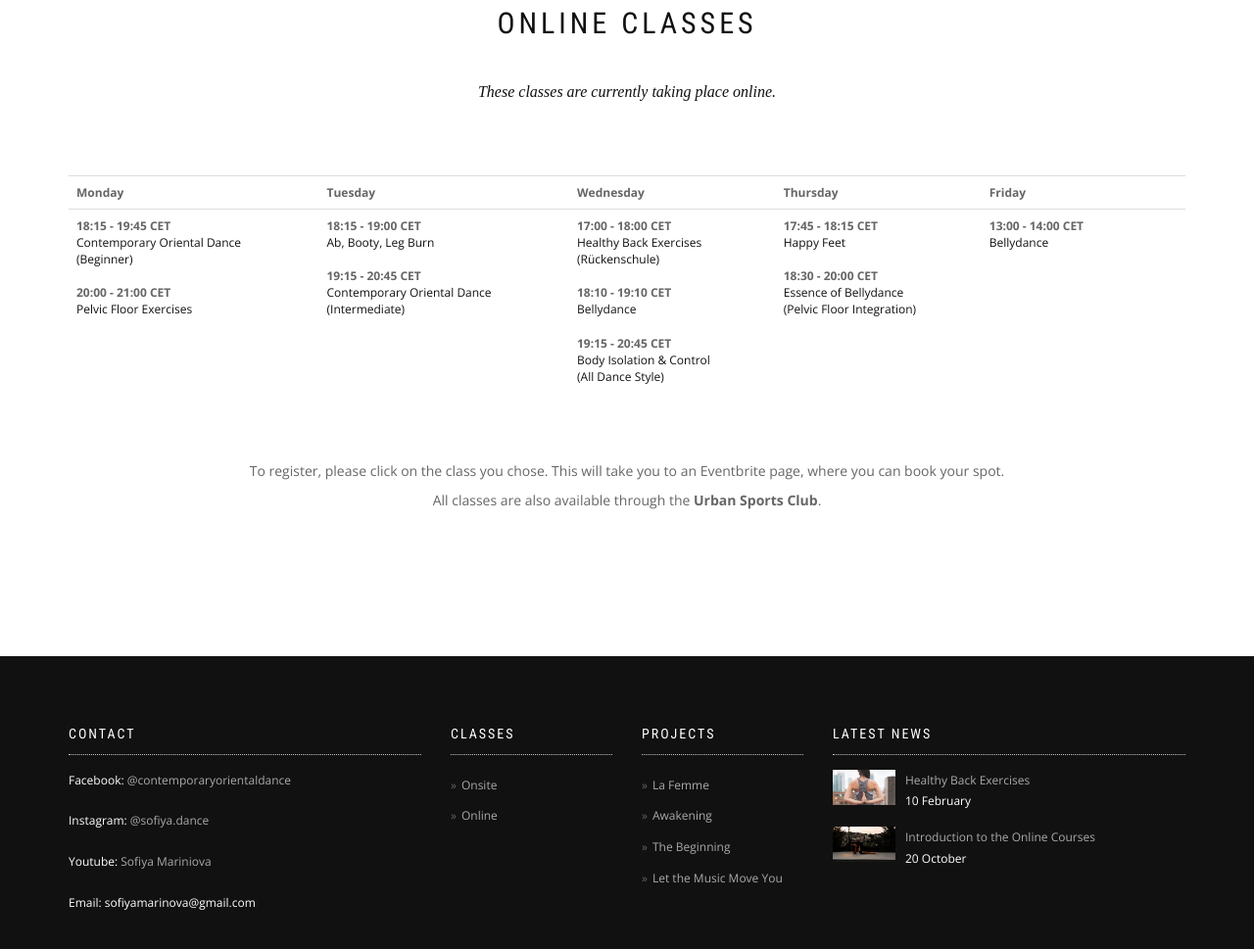
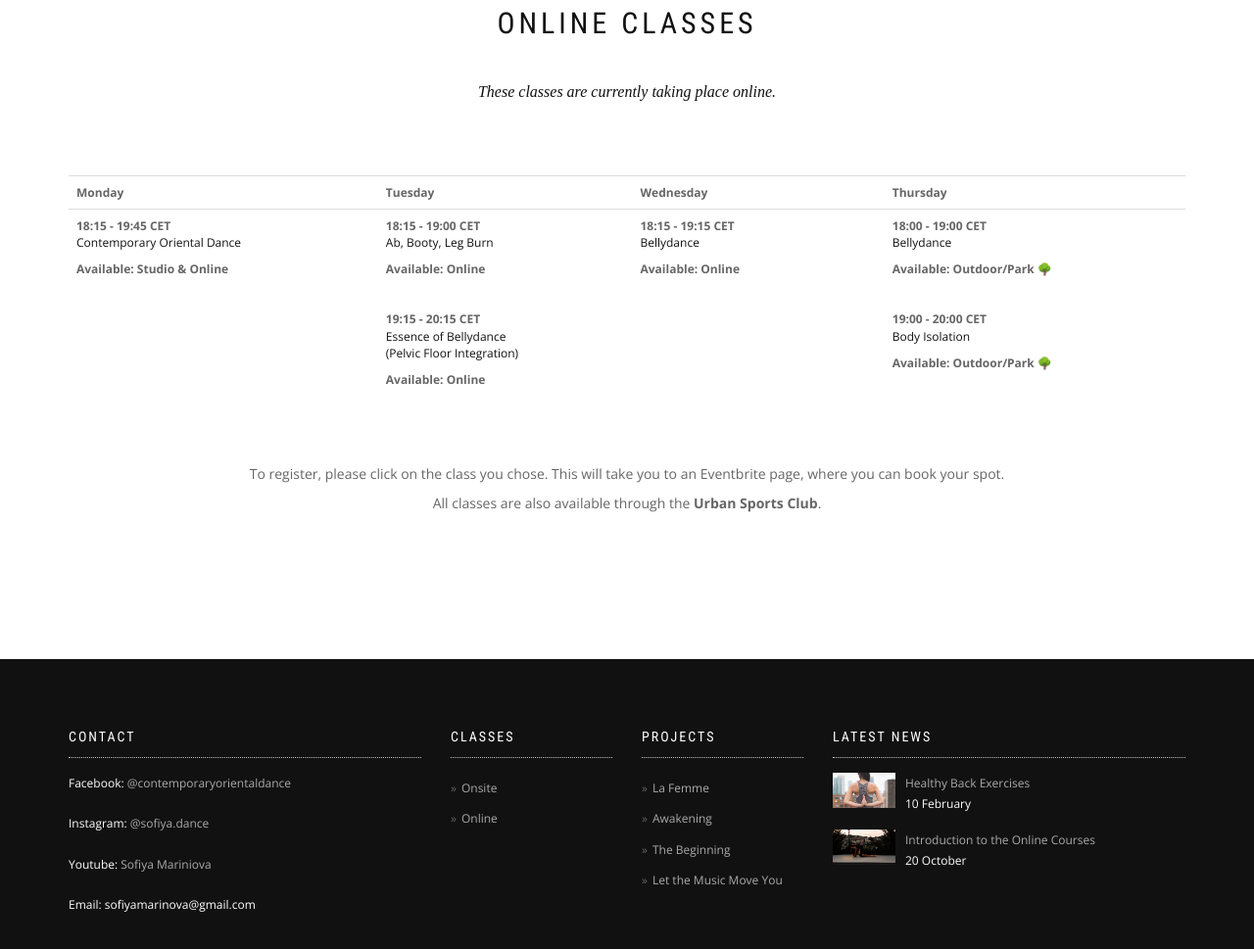
Before and after one commit to teodorrupi/sofiya.dance, a plain HTML site: page about.html in a window 1280 px wide. Shown: the part 3280-4249 px from the top of the page at 98% size. Drawn offline with nearby package versions, Linux system fonts and the light colour scheme; a web font is replaced by a local one.

Commit message:
updating classes

```diff
--- a/about.html
+++ b/about.html
@@ -306,7 +306,7 @@
                     <th style="min-width: 150px">Tuesday</th>
                     <th style="min-width: 150px">Wednesday</th>
                     <th style="min-width: 150px">Thursday</th>
-                    <th style="min-width: 150px">Friday</th>
+                    <!--                    <th style="min-width: 150px">Friday</th>-->
                     <!--                  <th style="min-width: 150px">Saturday</th>-->
                   </tr>
                   <tr>
@@ -314,18 +314,11 @@
                     <td>
                       <b>18:15 - 19:45 CET</b>
                       <br/>
-                      <a href="https://www.eventbrite.de/e/online-contemporary-oriental-dance-class-tickets-99903251314" target="_blank">
+                      <a href="https://www.eventbrite.de/e/contemporary-oriental-dance-online-tickets-108159544108" target="_blank">
                         Contemporary Oriental Dance
-                        <br>
-                        (Beginner)
                       </a>
                       <br/>
-                      <br/>
-                      <b>20:00 - 21:00 CET</b>
-                      <br/>
-                      <a href="https://www.eventbrite.de/e/online-pelvic-floor-exercises-beckenbodentraining-tickets-99887889366" target="_blank">
-                        Pelvic Floor Exercises
-                      </a>
+                      <b class="mt-10 btn-block">Available: Studio & Online</b>
                     </td>
                     <!-- Tuesday -->
                     <td>
@@ -335,66 +328,97 @@
                         Ab, Booty, Leg Burn
                       </a>
                       <br/>
-                      <br/>
-                      <b>19:15 - 20:45 CET</b>
-                      <br/>
-                      <a href="https://www.eventbrite.de/e/online-contemporary-oriental-dance-intermediate-tickets-101485552018" target="_blank">
-                        Contemporary Oriental Dance
-                        <br>
-                        (Intermediate)
-                      </a>
-                    </td>
-                    <!-- Wednesday -->
-                    <td>
-                      <b>17:00 - 18:00 CET</b>
-                      <br/>
-                      <a href="https://www.eventbrite.de/e/online-healthy-back-exercises-ruckenschule-tickets-99891000672" target="_blank">
-                        Healthy Back Exercises
-                        <br/>
-                        (Rückenschule)
-                      </a>
+                      <b class="mt-10 btn-block">Available: Online</b>
                       <br/>
                       <br/>
-                      <b>18:10 - 19:10 CET</b>
-                      <br/>
-                      <a href="https://www.eventbrite.de/e/online-bellydance-class-berlin-tickets-99885448064" target="_blank">
-                        Bellydance
-                      </a>
-                      <br/>
-                      <br/>
-                      <b>19:15 - 20:45 CET</b>
-                      <br/>
-                      <a href="https://www.eventbrite.de/e/online-body-isolation-and-control-all-dance-styles-tickets-99903762844" target="_blank">
-                        Body Isolation & Control
-                        <br/>
-                        (All Dance Style)
-                      </a>
-                    </td>
-                    <!-- Thursday -->
-                    <td>
-                      <b>17:45 - 18:15 CET</b>
-                      <br/>
-                      <a href="https://www.eventbrite.de/e/happy-feet-online-class-tickets-102077600852" target="_blank">
-                        Happy Feet
-                      </a>
-                      <br/>
-                      <br/>
-                      <b>18:30 - 20:00 CET</b>
+                      <b>19:15 - 20:15 CET</b>
                       <br/>
                       <a href="https://www.eventbrite.de/e/online-essence-of-bellydance-pelvic-floor-integration-technique-tickets-99904230242" target="_blank">
                         Essence of Bellydance
                         <br/>
                         (Pelvic Floor Integration)
                       </a>
+                      <br/>
+                      <b class="mt-10 btn-block">Available: Online</b>
                     </td>
-                    <!-- Friday -->
+                    <!-- Wednesday -->
                     <td>
-                      <b>13:00 - 14:00 CET</b>
+                      <!--                      <b>17:00 - 18:00 CET</b>-->
+                      <!--                      <br/>-->
+                      <!--                      <a href="https://www.eventbrite.de/e/online-healthy-back-exercises-ruckenschule-tickets-99891000672" target="_blank">-->
+                      <!--                        Healthy Back Exercises-->
+                      <!--                        <br/>-->
+                      <!--                        (Rückenschule)-->
+                      <!--                      </a>-->
+                      <!--                      <br/>-->
+                      <!--                      <br/>-->
+                      <b>18:15 - 19:15 CET</b>
                       <br/>
                       <a href="https://www.eventbrite.de/e/online-bellydance-class-berlin-tickets-99885448064" target="_blank">
                         Bellydance
                       </a>
+                      <br/>
+                      <b class="mt-10 btn-block">Available: Online</b>
+                      <!--                      <br/>-->
+                      <!--                      <br/>-->
+                      <!--                      <b>19:15 - 20:45 CET</b>-->
+                      <!--                      <br/>-->
+                      <!--                      <a href="https://www.eventbrite.de/e/online-body-isolation-and-control-all-dance-styles-tickets-99903762844" target="_blank">-->
+                      <!--                        Body Isolation & Control-->
+                      <!--                        <br/>-->
+                      <!--                        (All Dance Style)-->
+                      <!--                      </a>-->
+                      <!--                      <b>19:30 - 20:30 CET</b>-->
+                      <!--                      <br/>-->
+                      <!--                      <a href="https://www.eventbrite.de/e/online-pelvic-floor-exercises-beckenbodentraining-tickets-99887889366" target="_blank">-->
+                      <!--                        Pelvic Floor Exercises-->
+                      <!--                      </a>-->
+                      <!--                      <br/>-->
+                      <!--                      <b class="mt-10 btn-block">Available: Online</b>-->
                     </td>
+                    <!-- Thursday -->
+                    <td>
+                      <b>18:00 - 19:00 CET</b>
+                      <br/>
+                      <a href="https://www.eventbrite.de/e/outdoor-bellydance-tickets-108114232580" target="_blank">
+                        Bellydance
+                      </a>
+                      <br/>
+                      <b class="mt-10 btn-block">Available: Outdoor/Park 🌳</b>
+                      <br/>
+                      <br/>
+                      <!--                      <b>17:45 - 18:15 CET</b>-->
+                      <!--                      <br/>-->
+                      <!--                      <a href="https://www.eventbrite.de/e/happy-feet-online-class-tickets-102077600852" target="_blank">-->
+                      <!--                        Happy Feet-->
+                      <!--                      </a>-->
+                      <!--                      <br/>-->
+                      <!--                      <br/>-->
+                      <!--                      <b>18:30 - 20:00 CET</b>-->
+                      <!--                      <br/>-->
+                      <!--                      <a href="https://www.eventbrite.de/e/online-essence-of-bellydance-pelvic-floor-integration-technique-tickets-99904230242" target="_blank">-->
+                      <!--                        Essence of Bellydance-->
+                      <!--                        <br/>-->
+                      <!--                        (Pelvic Floor Integration)-->
+                      <!--                      </a>-->
+                      <b>19:00 - 20:00 CET</b>
+                      <br/>
+                      <a href="https://www.eventbrite.de/e/body-isolation-outdoors-tickets-99903762844" target="_blank">
+                        Body Isolation
+                      </a>
+                      <br/>
+                      <b class="mt-10 btn-block">Available: Outdoor/Park 🌳</b>
+                    </td>
+                    <!-- Friday -->
+                    <!--                    <td>-->
+                    <!--                      <b>13:00 - 13:45 CET</b>-->
+                    <!--                      <br/>-->
+                    <!--                      <a href="https://www.eventbrite.de/e/dance-meditation-tickets-108157580234" target="_blank">-->
+                    <!--                        Dance Meditation-->
+                    <!--                      </a>-->
+                    <!--                      <br/>-->
+                    <!--                      <b class="mt-10 btn-block">Available: Online</b>-->
+                    <!--                    </td>-->
                     <!-- Saturday -->
                     <!--                  <td>-->
                     <!--                  </td>-->
```
Also changed, not shown: classes.html (+20 -20 lines), index.html (+20 -20 lines).
